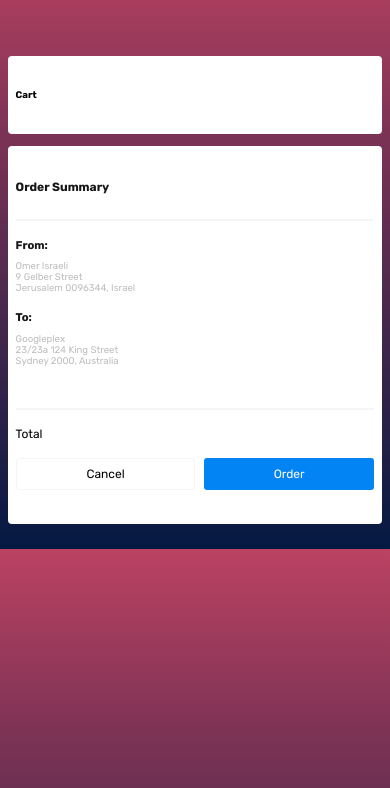
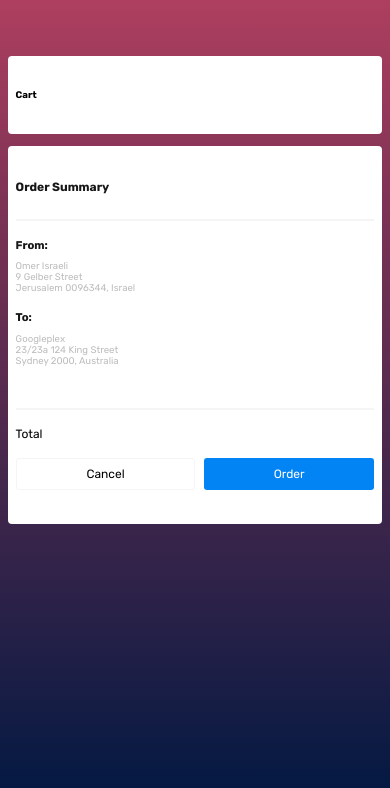
Before and after one commit to Omerisra6/ts-shoes-custom, a plain HTML site: page pages/checkout.html in a window 390 px wide. Shown: the part 54-842 px from the top of the page. Drawn offline with Linux system fonts and the light colour scheme; a script that the page names is missing.

Commit message:
Fix: Checkout styled fixed

```diff
--- a/src/styles/checkout.css
+++ b/src/styles/checkout.css
@@ -219,7 +219,8 @@
 @media screen and ( max-width: 800px ){
 
     body{
-        height: fit-content;
+        min-height: 100vh;
+        height: max-content;
     }
 
     .chekcout-container{
@@ -252,7 +253,7 @@
     }
 
     .cart-product-details{
-        width: 52vw;
+        flex-grow: 1;
         text-align: center;
     }
 
```
